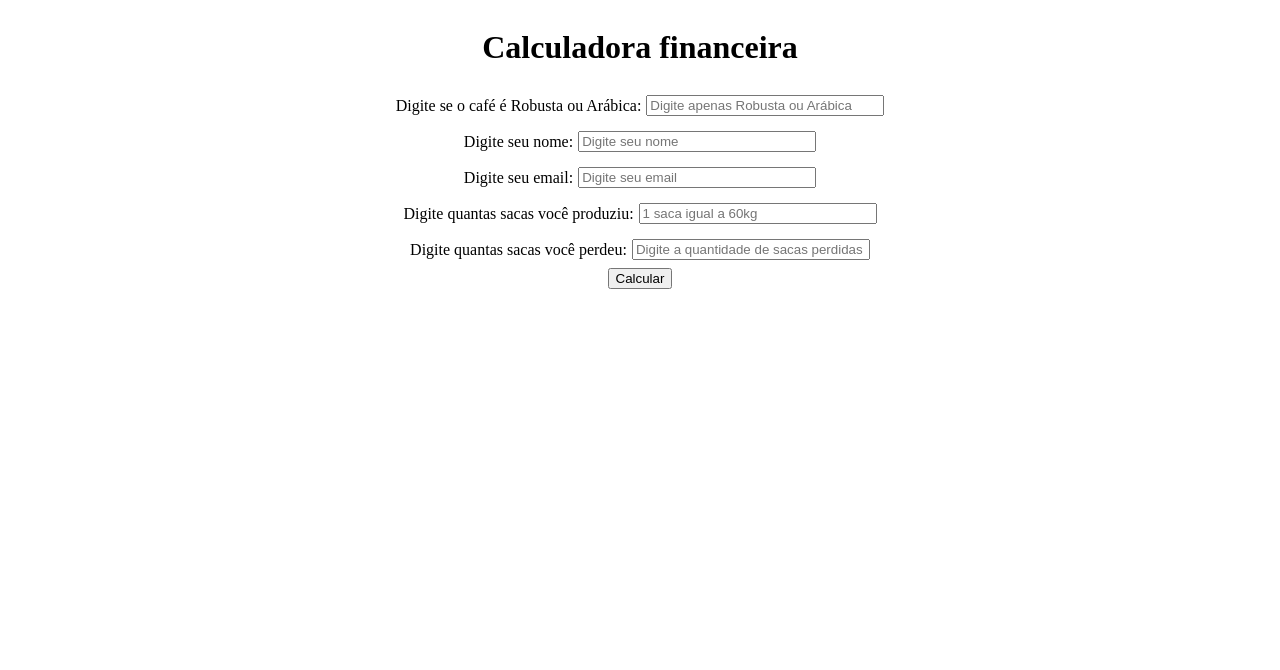
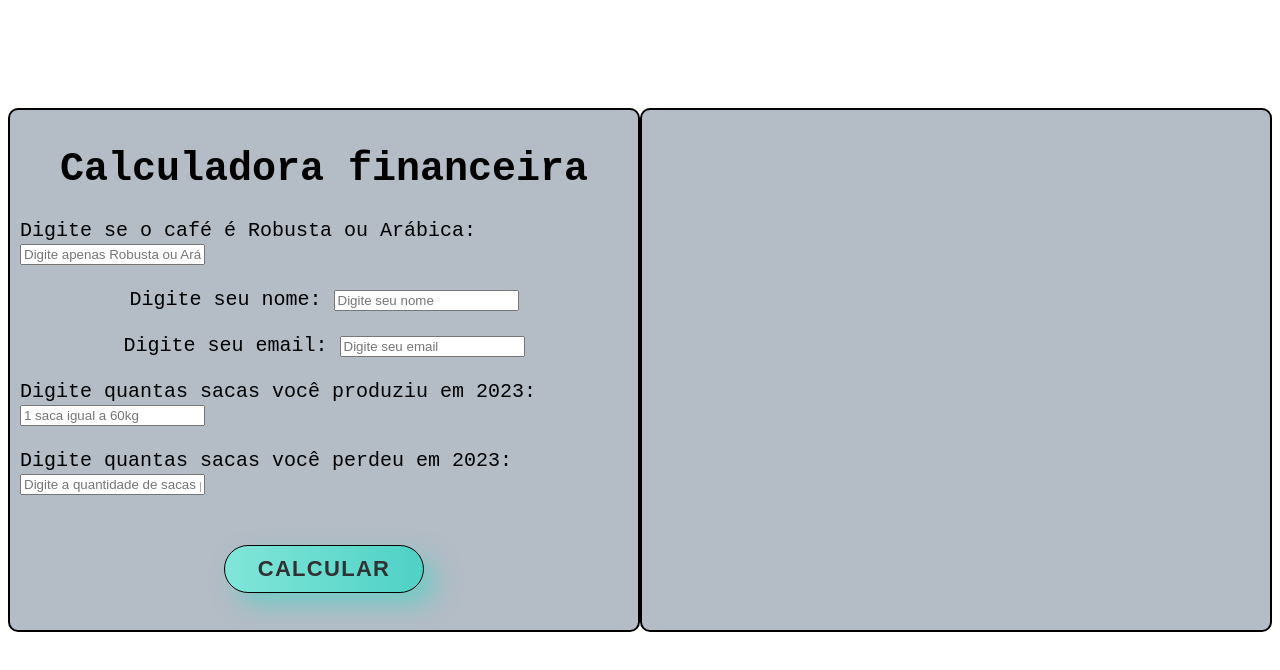
Before and after one commit to elersonleandro/SensorGuys, a plain HTML site: page calculadora (1).html in a window 1280 px wide. Drawn offline with Linux system fonts and the light colour scheme.

Commit message:
Estilização da calculadora e lógica que estava errada

```diff
--- a/calculadora (1).html
+++ b/calculadora (1).html
@@ -1,37 +1,21 @@
 <!DOCTYPE html>
 <html lang="pt-br">
+
 <head>
     <meta charset="UTF-8">
     <meta name="viewport" content="width=device-width, initial-scale=1.0">
     <title>Caculadora Financeira</title>
+    <link rel="stylesheet" href="style.css">
 </head>
 
-<style>
-
-.centro{
-    display: flex;
-    flex-direction: column;
-    align-items: center;
-}
-
-.centro div{
-    display: flex;
-    align-items: center;
-}
-.centro div input{
-    margin-left: 5px;
-    width: 230px;
-}
-
-</style>
-
 <body>
-
-    <div class="centro">
+    <div class="pai">
+        <div class="centro fonte box">
             <h1>Calculadora financeira</h1>
 
             <div>
-            Digite se o café é Robusta ou Arábica: <input placeholder="Digite apenas Robusta ou Arábica" id="input_tipo" type="text"> <br><br>
+                Digite se o café é Robusta ou Arábica: <input placeholder="Digite apenas Robusta ou Arábica"
+                    id="input_tipo" type="text"> <br><br>
             </div>
             <div>
                 Digite seu nome: <input placeholder="Digite seu nome" id="input_nome" type="text"> <br><br>
@@ -40,61 +24,65 @@
                 Digite seu email: <input placeholder="Digite seu email " id="input_email" type="email"> <br><br>
             </div>
             <div>
-            Digite quantas sacas você produziu: <input placeholder="1 saca igual a 60kg" id="input_saca" type="text"><br><br>
+                Digite quantas sacas você produziu em 2023: <input placeholder="1 saca igual a 60kg" id="input_saca"
+                    type="text"><br><br>
             </div>
             <div>
-            Digite quantas sacas você perdeu: <input placeholder="Digite a quantidade de sacas perdidas" id="input_perda" type="text"><br><br>
+                Digite quantas sacas você perdeu em 2023: <input placeholder="Digite a quantidade de sacas perdidas"
+                    id="input_perda" type="text"><br><br>
             </div>
+            <div class="wrap">
+                <button class="button" onclick="calcular()">Calcular</button>
+            </div>
+        </div>
+        <div class="box2">
+            <p id="msg" class="fonte"></p>
+        </div>
+    </div>
+</body>
 
-
-        <button onclick="calcular()">Calcular</button>
-
-        <p id="msg" style="font-family: monospace;"></p>
-    </div>
-
-</body>
 </html>
 
 <script>
 
-function calcular(){
+    function calcular() {
         var tipo = input_tipo.value;
         var nome = input_nome.value;
         var email = input_email.value;
         var saca = Number(input_saca.value);
         var perda = Number(input_perda.value);
-    var porcentagem = 100*perda/saca;
-    var salvar = perda*0.2;
+        var porcentagem = 100 * perda / saca;
+        var salvar = perda * 0.2;
 
-    var fatAra = saca * 942.08;
-    var fatRob = saca * 697.05;
+        var faturamentoArabica = (saca - perda) * 942.08;
+        var faturamentoRobusta = (saca - perda) * 697.05;
 
         var kg = saca * 60;
 
-    if (nome == ""  || email == "" || saca == "" || tipo == "" ) {
+        if (nome == "" || email == "" || saca == "" || tipo == "") {
             msg.innerHTML = "Preencha todos os campos!";
             document.getElementById("msg").style.color = "red";
         } else {
 
-        if(tipo == "Arábica" || tipo == "Arabica" || tipo == "arábica" || tipo == "arabica") {
+            if (tipo == "Arábica" || tipo == "Arabica" || tipo == "arábica" || tipo == "arabica") {
 
                 msg.innerHTML = `Olá ${nome}, obrigado por consultar <b> Sensor Guys </b> <br><br>
-            Percebemos com base nos dados informados que você faturou aproximadamente R$${fatAra} reais em 2023 (preço médio de dez/2023) <br> <br>
+            Percebemos com base nos dados informados que você faturou aproximadamente R$${faturamentoArabica} reais em 2023 (preço médio de dez/2023) <br> <br>
             Com uma produção de aproximadamnte de ${kg} kilos <br><br>
             Percebemos que sua perda foi de ${porcentagem}% <br><br>
-            Com base na ultima safra, poderíamos salvar: R$${salvar*942.08} ou ${salvar} sacas<br><br>
-            Com faturamento possivel na proxima safra de: <strong>R$${(saca*942.08)+(salvar*942.08)}</strong> <br><br>`;
+            Com base na ultima safra, poderíamos salvar: R$${salvar * 942.08} ou ${salvar} sacas<br><br>
+            Com faturamento possivel na proxima safra de: <strong>R$${(faturamentoArabica) + (salvar * 942.08)}</strong> <br><br>`;
 
 
             } else {
 
-            if(tipo == "Robusta" || tipo == "robusta"){
+                if (tipo == "Robusta" || tipo == "robusta") {
                     msg.innerHTML = `Olá ${nome}, obrigado por consultar <b> Sensor Guys </b> <br><br>
-            Percebemos com base nos dados informados que você faturou aproximadamente R$${fatRob} reais em 2023 (preço médio de dez/2023) <br> <br>
+            Percebemos com base nos dados informados que você faturou aproximadamente R$${faturamentoRobusta} reais em 2023 (preço médio de dez/2023) <br> <br>
             Com uma produção de aproximadamnte de ${kg} kilos <br><br>
             Percebemos que sua perda foi de ${porcentagem}% <br><br>
-            Com base na ultima safra, poderíamos salvar: R$${salvar*697.05} ou ${salvar} sacas<br><br>
-            Com faturamento possivel na proxima safra de: <strong> R$${(saca*697.05)+(salvar*697.05)} </strong>`;
+            Com base na ultima safra, poderíamos salvar: R$${salvar * 697.05} ou ${salvar} sacas<br><br>
+            Com faturamento possivel na proxima safra de: <strong> R$${(faturamentoRobusta) + (salvar * 697.05)} </strong>`;
 
 
                 } else {
--- /dev/null
+++ b/style.css
@@ -0,0 +1,115 @@
+.centro {
+    flex-direction: column;
+    align-items: center;
+}
+
+.fonte {
+    font-family: monospace;
+    font-size: 20px;
+}
+
+.box {
+    width: 700px;
+    height: 500px;
+    background-color: rgba(80, 100, 123, 0.427);
+    display: flex;
+    border: solid 2px black;
+    border-radius: 10px;
+    padding: 10px;
+    margin: auto;
+    margin-top: 100px;
+}
+
+.box2 {
+    width: 700px;
+    height: 500px;
+    background-color: rgba(80, 100, 123, 0.427);
+    display: flex;
+    border: solid 2px black;
+    border-radius: 10px;
+    padding: 10px;
+    margin: auto;
+    margin-top: 100px;
+}
+
+.pai {
+    display: flex;
+    flex-direction: row;
+}
+
+html,
+body {
+    height: 100%;
+}
+
+.wrap {
+    height: 100%;
+    display: flex;
+    align-items: center;
+    justify-content: center;
+}
+
+.button {
+    min-width: 200px;
+    min-height: 30px;
+    font-family: 'Nunito', sans-serif;
+    font-size: 22px;
+    text-transform: uppercase;
+    letter-spacing: 1.3px;
+    font-weight: 700;
+    color: #313133;
+    background: #4FD1C5;
+    background: linear-gradient(90deg, rgba(129, 230, 217, 1) 0%, rgba(79, 209, 197, 1) 100%);
+    border: solid 1px black;
+    border-radius: 1000px;
+    box-shadow: 12px 12px 24px rgba(79, 209, 197, .64);
+    transition: all 0.3s ease-in-out 0s;
+    cursor: pointer;
+    outline: none;
+    position: relative;
+    padding: 10px;
+}
+
+button::before {
+    content: '';
+    border-radius: 500px;
+    min-width: calc(200px + 12px);
+    min-height: calc(40px + 12px);
+    position: absolute;
+    top: 50%;
+    left: 50%;
+    transform: translate(-50%, -50%);
+    opacity: 0;
+    transition: all .3s ease-in-out 0s;
+}
+
+.button:hover,
+.button:focus {
+    color: #313133;
+    transform: translateY(-6px);
+}
+
+button:hover::before,
+button:focus::before {
+    opacity: 1;
+}
+
+button:hover::after,
+button:focus::after {
+    animation: none;
+    display: none;
+}
+
+@keyframes ring {
+    0% {
+        width: 30px;
+        height: 30px;
+        opacity: 1;
+    }
+
+    100% {
+        width: 300px;
+        height: 300px;
+        opacity: 0;
+    }
+}
```
Also changed, not shown: calculadora_sem_verify.html (+2 -2 lines). Lines whose indentation alone changed are shown as unchanged.
